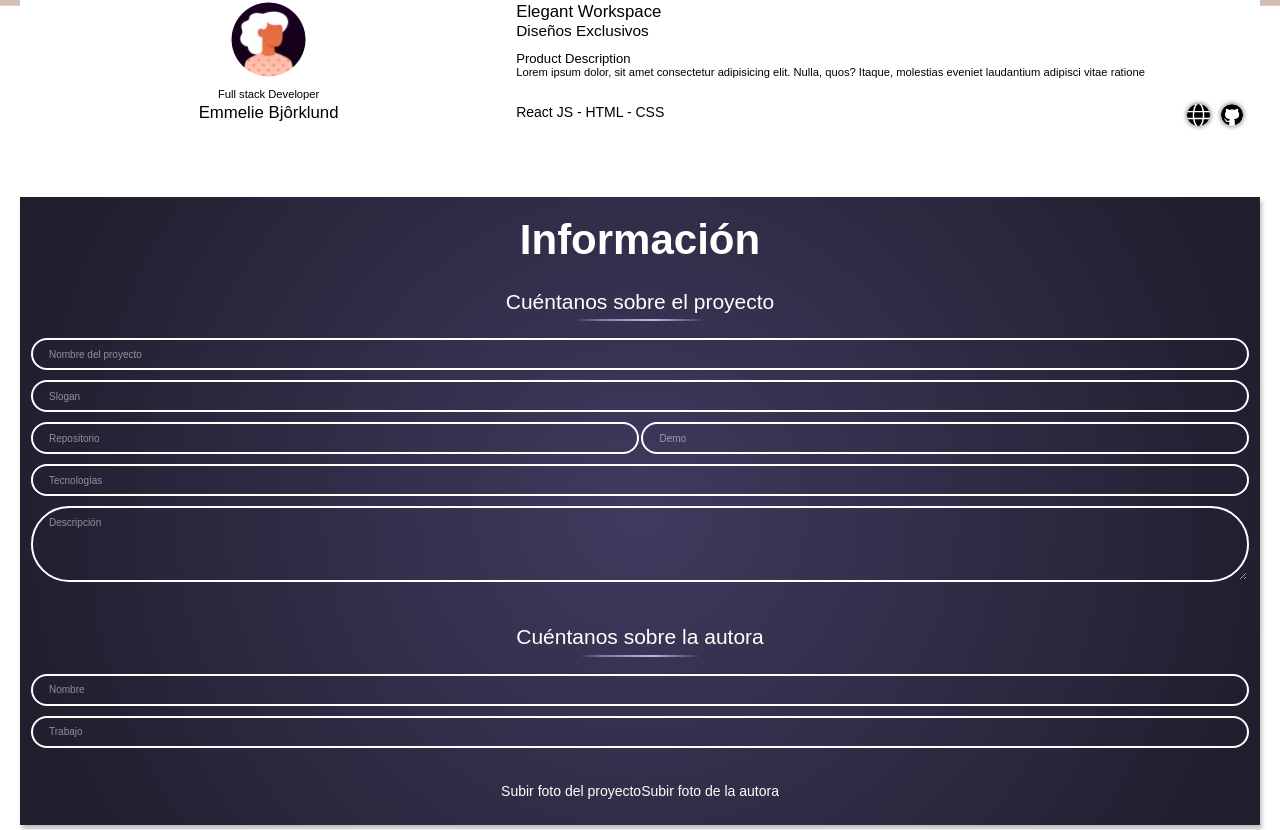
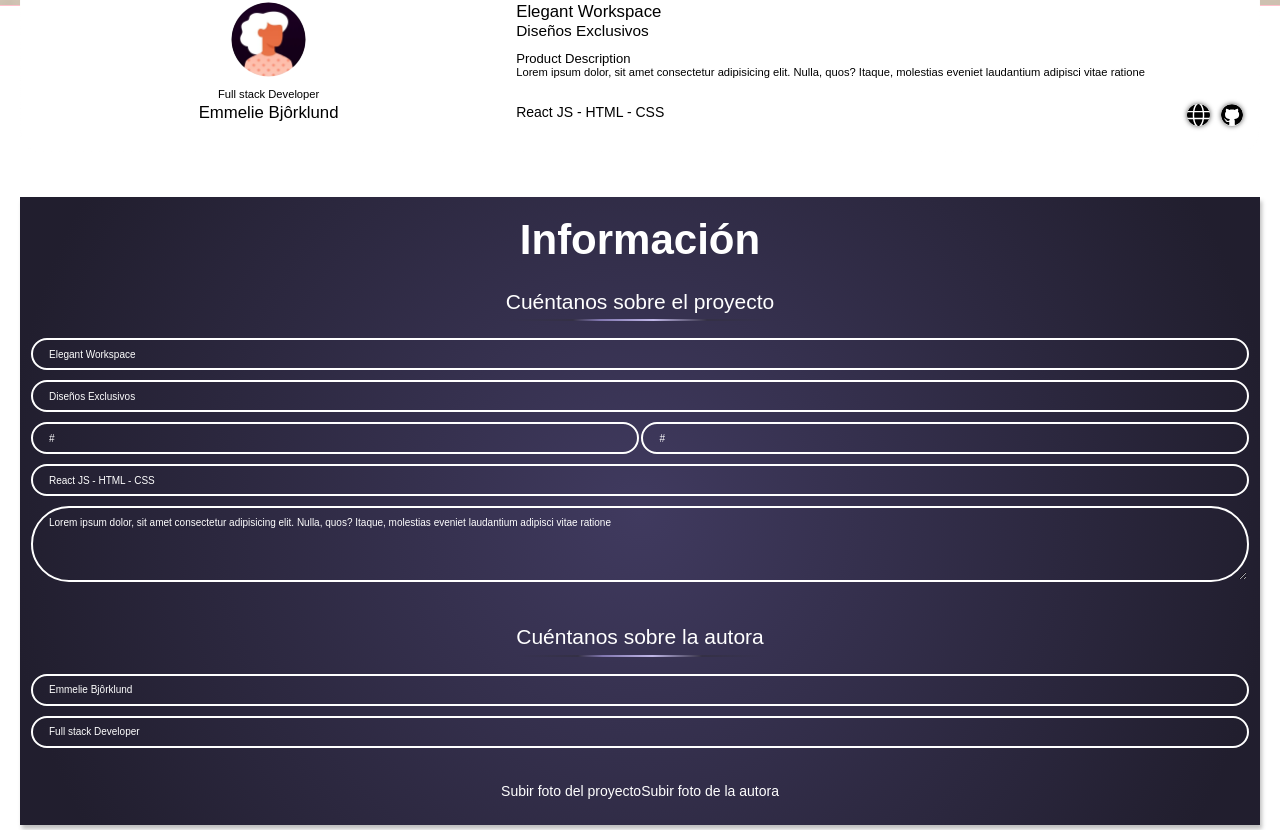
Before and after one commit to angelicagh/project-promo-51-module-3-team-3, a React (Vite) app: page / in a window 1280 px wide. Shown: the part 1473-2303 px from the top of the page. Built offline with nearby package versions, Linux system fonts and the light colour scheme.

Commit message:
localStorage

```diff
--- a/src/App.jsx
+++ b/src/App.jsx
@@ -9,7 +9,9 @@ import defaultImage from "./images/ebook-example.jpg";
 import defaultPhoto from "./images/avatar.webp";
 
 function App() {
-  const [projectData, setProjectData] = useState({
+  localStorage.getItem("projectData")
+  const localStorageData = localStorage.getItem("projectData");
+  let dataFinal = {
     name: "Elegant Workspace",
     slogan: "Diseños Exclusivos",
     repo: "#",
@@ -21,7 +23,14 @@ function App() {
     job: "Full stack Developer",
     photo: defaultPhoto,
     image: defaultImage,
-  });
+  }
+
+  if (localStorageData !== null) {
+    const parsedData = JSON.parse(localStorageData);
+    dataFinal =parsedData;
+    // const [projectData, setProjectData] = useState(parsedData);
+}
+  const [projectData, setProjectData] = useState(dataFinal);
 
   /*
   const [avatar, setAvatar] = useState("")
--- a/src/components/Form.jsx
+++ b/src/components/Form.jsx
@@ -1,6 +1,5 @@
 import PropTypes from "prop-types"; //por que salen tres puntitos?
 import GetAvatar from "./GetAvatar";
-
 
 // paso de App a Form la variable de estado y la funcion que la actualiza
 
@@ -24,6 +23,8 @@ function Form({ pprojectData, psetProjectData /* pavatar, pupdateAvatar */ }) {
       ...pprojectData,
       [id]: value, //spread operator
     };
+    localStorage.setItem("projectData", JSON.stringify(newProjectData));
+
     psetProjectData(newProjectData);
   };
 
@@ -43,6 +44,7 @@ function Form({ pprojectData, psetProjectData /* pavatar, pupdateAvatar */ }) {
             name="name"
             id="name"
             placeholder="Nombre del proyecto"
+            value={pprojectData.name}
             required
           />
           <input
@@ -52,6 +54,7 @@ function Form({ pprojectData, psetProjectData /* pavatar, pupdateAvatar */ }) {
             name="slogan"
             id="slogan"
             placeholder="Slogan"
+            value={pprojectData.slogan}
             required
           />
           <div className="addForm__2col">
@@ -62,6 +65,7 @@ function Form({ pprojectData, psetProjectData /* pavatar, pupdateAvatar */ }) {
               name="repo"
               id="repo"
               placeholder="Repositorio"
+              value={pprojectData.repo}
               required
             />
             <input
@@ -71,6 +75,7 @@ function Form({ pprojectData, psetProjectData /* pavatar, pupdateAvatar */ }) {
               name="demo"
               id="demo"
               placeholder="Demo"
+              value={pprojectData.demo}
               required
             />
           </div>
@@ -81,6 +86,7 @@ function Form({ pprojectData, psetProjectData /* pavatar, pupdateAvatar */ }) {
             name="technologies"
             id="technologies"
             placeholder="Tecnologías"
+            value={pprojectData.technologies}
             required
           />
           <textarea
@@ -90,6 +96,7 @@ function Form({ pprojectData, psetProjectData /* pavatar, pupdateAvatar */ }) {
             name="description"
             id="description"
             placeholder="Descripción"
+            value={pprojectData.description}
             rows="5"
             required
           ></textarea>
@@ -104,6 +111,7 @@ function Form({ pprojectData, psetProjectData /* pavatar, pupdateAvatar */ }) {
             name="author"
             id="author"
             placeholder="Nombre"
+            value={pprojectData.author}
             required
           />
           <input
@@ -113,6 +121,7 @@ function Form({ pprojectData, psetProjectData /* pavatar, pupdateAvatar */ }) {
             name="job"
             id="job"
             placeholder="Trabajo"
+            value={pprojectData.job}
             required
           />
         </fieldset>
```
